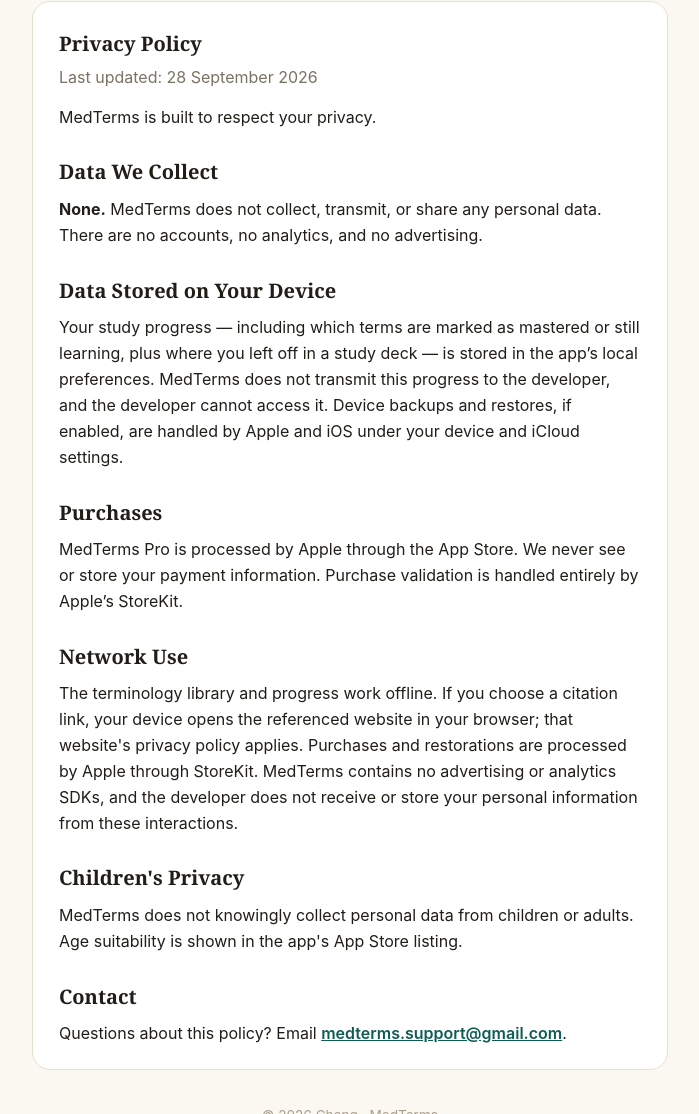
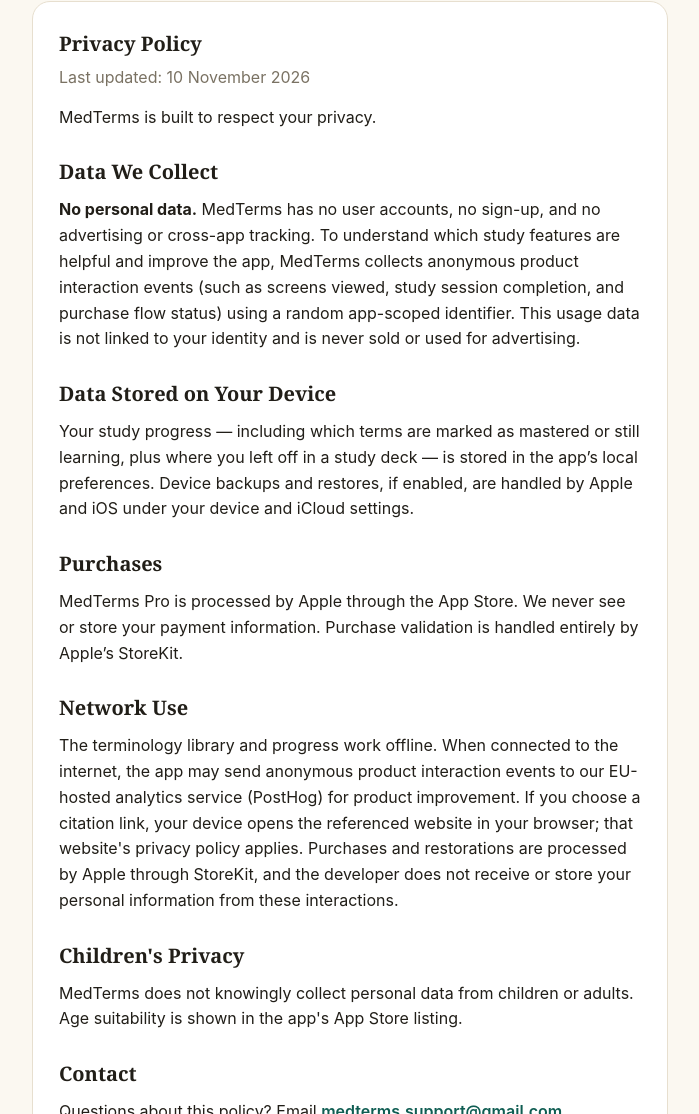
Before and after one commit to chengai1106/medterms-site, a plain HTML site: page index.html in a window 1280 px wide. Shown: the part 1473-2587 px from the top of the page, without its empty margins (290-989 px from the left). Drawn offline with Linux system fonts and the light colour scheme.

Commit message:
docs(privacy): update privacy policy for anonymous product interaction analytics in 1.0.6

```diff
--- a/index.html
+++ b/index.html
@@ -62,16 +62,16 @@
 
   <div class="card">
     <h2>Privacy Policy</h2>
-    <p class="tag" style="margin-bottom:14px;">Last updated: 28 September 2026</p>
+    <p class="tag" style="margin-bottom:14px;">Last updated: 10 November 2026</p>
     <p>MedTerms is built to respect your privacy.</p>
     <h2>Data We Collect</h2>
-    <p><strong>None.</strong> MedTerms does not collect, transmit, or share any personal data. There are no accounts, no analytics, and no advertising.</p>
+    <p><strong>No personal data.</strong> MedTerms has no user accounts, no sign-up, and no advertising or cross-app tracking. To understand which study features are helpful and improve the app, MedTerms collects anonymous product interaction events (such as screens viewed, study session completion, and purchase flow status) using a random app-scoped identifier. This usage data is not linked to your identity and is never sold or used for advertising.</p>
     <h2>Data Stored on Your Device</h2>
-    <p>Your study progress — including which terms are marked as mastered or still learning, plus where you left off in a study deck — is stored in the app’s local preferences. MedTerms does not transmit this progress to the developer, and the developer cannot access it. Device backups and restores, if enabled, are handled by Apple and iOS under your device and iCloud settings.</p>
+    <p>Your study progress — including which terms are marked as mastered or still learning, plus where you left off in a study deck — is stored in the app’s local preferences. Device backups and restores, if enabled, are handled by Apple and iOS under your device and iCloud settings.</p>
     <h2>Purchases</h2>
     <p>MedTerms Pro is processed by Apple through the App Store. We never see or store your payment information. Purchase validation is handled entirely by Apple’s StoreKit.</p>
     <h2>Network Use</h2>
-    <p>The terminology library and progress work offline. If you choose a citation link, your device opens the referenced website in your browser; that website's privacy policy applies. Purchases and restorations are processed by Apple through StoreKit. MedTerms contains no advertising or analytics SDKs, and the developer does not receive or store your personal information from these interactions.</p>
+    <p>The terminology library and progress work offline. When connected to the internet, the app may send anonymous product interaction events to our EU-hosted analytics service (PostHog) for product improvement. If you choose a citation link, your device opens the referenced website in your browser; that website's privacy policy applies. Purchases and restorations are processed by Apple through StoreKit, and the developer does not receive or store your personal information from these interactions.</p>
     <h2>Children's Privacy</h2>
     <p>MedTerms does not knowingly collect personal data from children or adults. Age suitability is shown in the app's App Store listing.</p>
     <h2>Contact</h2>
```
